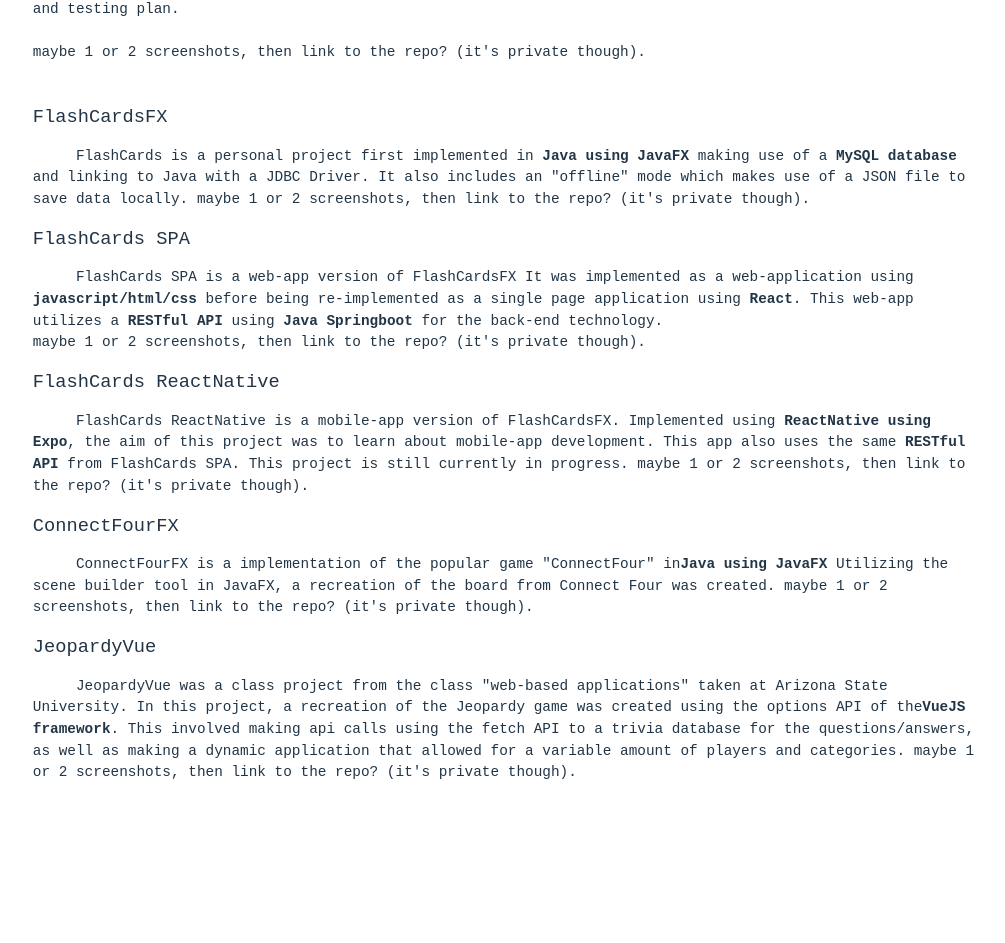
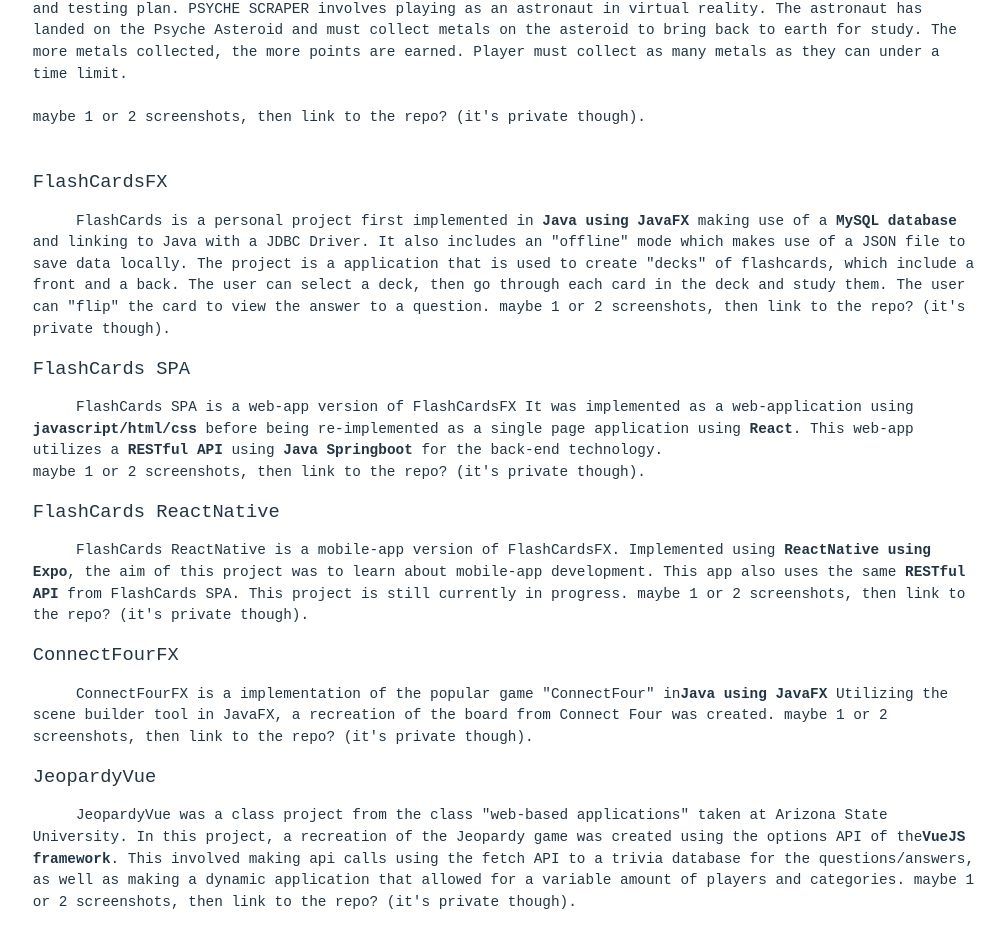
Before and after one commit to knangcas/portfolio, a React (Vite) app: page / in a window 1280 px wide. Shown: the part 1392-2335 px from the top of the page, without its empty margins (136-1141 px from the left). Before the commit the page ends 2251 px from the top, so only its background shows below. Built offline with nearby package versions, Linux system fonts and the light colour scheme; a web font is replaced by a local one.

Commit message:
added more information

```diff
--- a/src/components/MainTitle.jsx
+++ b/src/components/MainTitle.jsx
@@ -73,6 +73,10 @@
                         in <strong>UNITY</strong> over several iterations. This
                         project also involved composing high quality documents such as a project plan, quality plan,
                         and testing plan.
+
+                        PSYCHE SCRAPER involves playing as an astronaut in virtual reality. The astronaut has landed on the Psyche Asteroid and must
+                        collect metals on the asteroid to bring back to earth for study. The more metals collected, the more points are earned.
+                        Player must collect as many metals as they can under a time limit.
                         <br/>
                         <br/>
                         maybe 1 or 2 screenshots, then link to the repo? (it's private though).
@@ -87,7 +91,8 @@
                         using JavaFX</strong> making
                         use of a <strong>MySQL database</strong> and linking to Java
                         with a JDBC Driver. It also includes an "offline" mode which makes use of a JSON file to save
-                        data locally.
+                        data locally. The project is a application that is used to create "decks" of flashcards, which include a front and a back.
+                        The user can select a deck, then go through each card in the deck and study them. The user can "flip" the card to view the answer to a question.
 
                         maybe 1 or 2 screenshots, then link to the repo? (it's private though).
                     </p>
```
